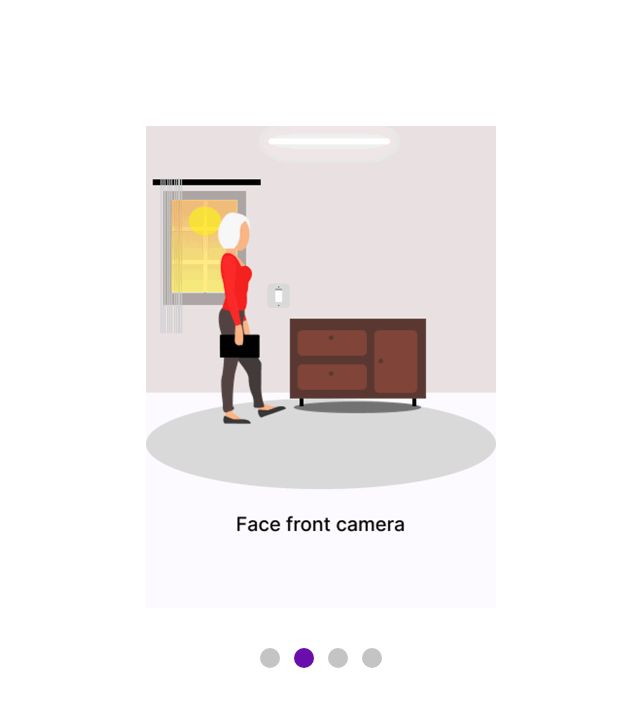
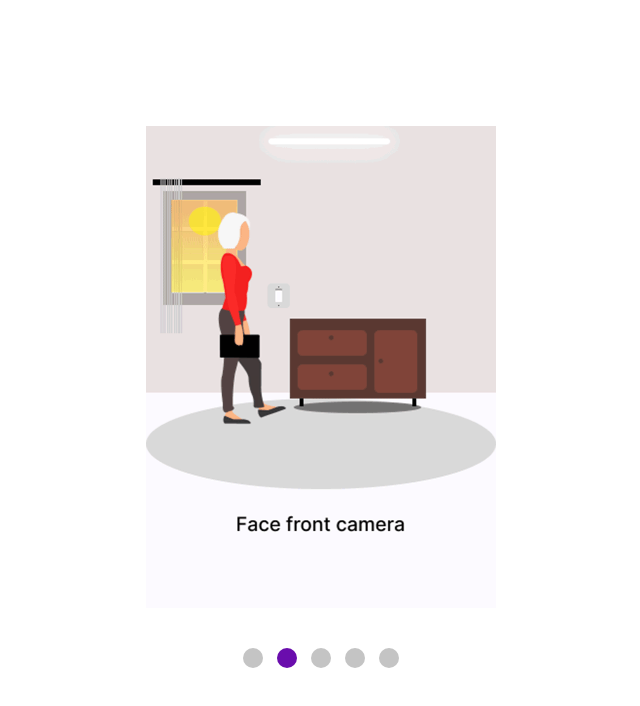
Before and after one commit to Fittlyf/TherapEZ_App, a React (Create React App) app: page /camera-rendering in a window 1280 px wide. Shown: the top 706 px of the page, without its empty margins (319-959 px from the left). Built offline with nearby package versions, Linux system fonts and the light colour scheme; sample sign-in values are in the browser's storage; what @capacitor-community/keep-awake would draw is missing.

Commit message:
slideshow updated

```diff
--- a/src/pages/Program/Slideshow.jsx
+++ b/src/pages/Program/Slideshow.jsx
@@ -3,11 +3,12 @@ import First from "../../Images/slideshow_1.gif"
 import Second from "../../Images/slideshow_2.gif"
 import Third from "../../Images/slideshow_3.jpeg"
 import Fourth from "../../Images/slideshow_4.jpeg"
+import Five from "../../Images/slideshow_5.gif"
 
 import './slideshow.css'
 
-const colors = ["#0088FE", "#00C49F", "#0088FE", "#00C49F"];
-const content = [<img src={First} />, <img src={Second} />, <img src={Third} />, <img src={Fourth} />];
+const colors = ["#0088FE", "#00C49F", "#0088FE", "#00C49F", "#0088FE"];
+const content = [<img src={First} />, <img src={Second} />, <img src={Third} />, <img src={Fourth} />, <img src={Five} />];
 const delay = 6000;
 
 export default function Slideshow({ setCarouselShown }) {
```
Also changed, not shown: src/Images/slideshow_5.gif (added).
